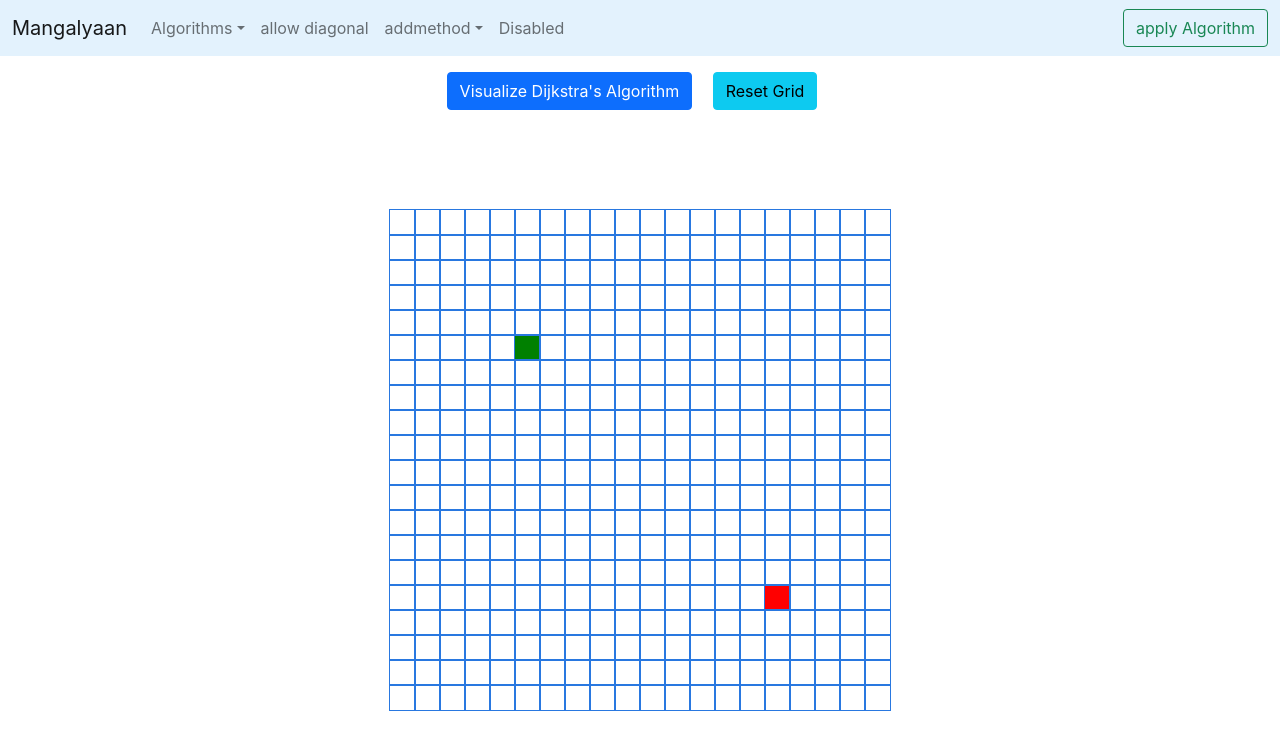
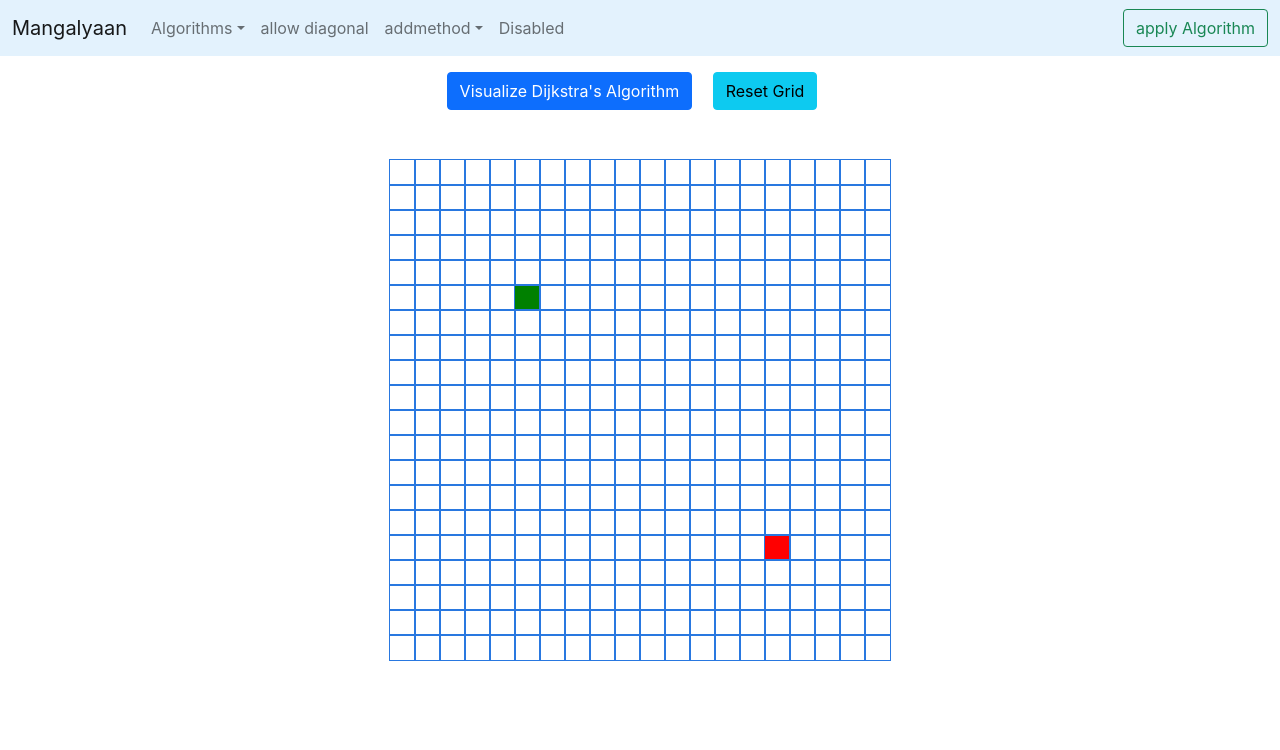
Before and after one commit to SinghAman1/mangalyaan, a React (Create React App) app: page / in a window 1280 px wide. Shown: the top 750 px of the page. Built offline with nearby package versions, Linux system fonts and the light colour scheme.

Commit message:
walls modified

```diff
--- a/src/visulaizer/visualizer.css
+++ b/src/visulaizer/visualizer.css
@@ -1,5 +1,5 @@
 .grid {
-  margin-top: 100px;
+  margin-top: 50px;
 }
 .gridRow {
   display: inline-block;
```
